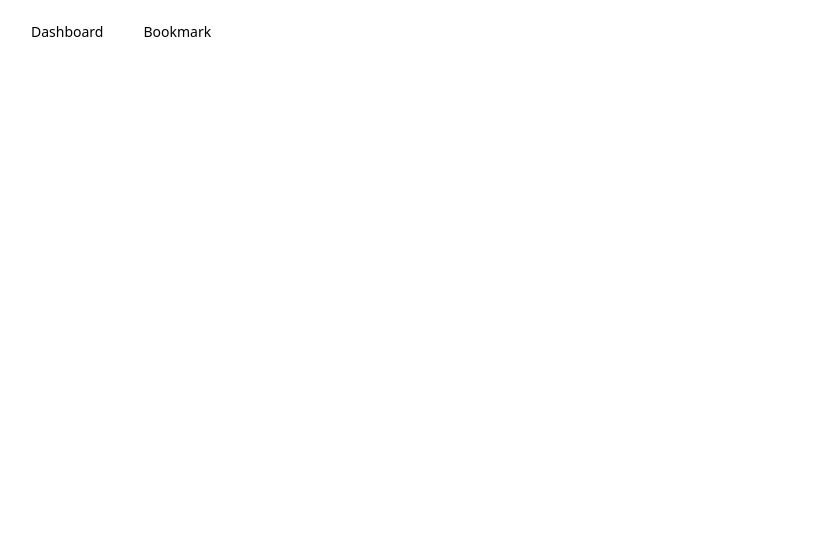
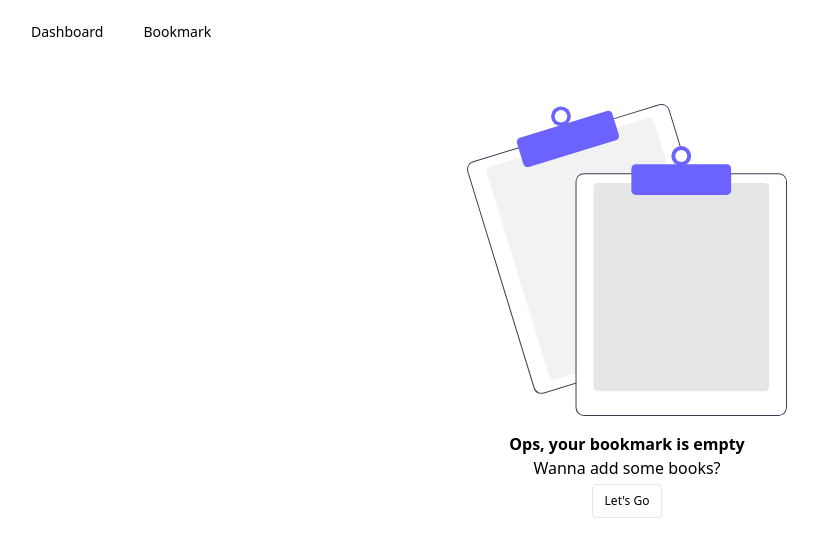
Before and after one commit to dyvapandhu/react-deall-test, a React (Create React App) app: page /bookmark in a window 1280 px wide. Shown: the top 556 px of the page, without its empty margins (13-831 px from the left). Built offline with nearby package versions, Linux system fonts and the light colour scheme.

Commit message:
[ADD] Illustration on bookmark page

```diff
--- a/src/components/ModalDetail.js
+++ b/src/components/ModalDetail.js
@@ -14,11 +14,17 @@ export default function ModalDetail(props) {
       favoritesContextObj.addFavorite(props.book);
     }
   }
+
   function closeModal() {
     props.closeModal();
   }
+
   function getDuration(audioLength) {
     return Math.floor(audioLength / 60);
+  }
+
+  function generateFavClass() {
+    return isItemFavorite ? "bg-red-500 text-white" : "text-black bg-white";
   }
 
   return (
@@ -80,6 +86,21 @@ export default function ModalDetail(props) {
                         src={props.book.cover_url}
                         alt=""
                       />
+                      {isItemFavorite ? (
+                        <svg
+                          aria-hidden="true"
+                          className="absolute w-8 h-8 mr-2 text-yellow-500"
+                          fill="currentColor"
+                          viewBox="0 0 20 20"
+                          xmlns="http://www.w3.org/2000/svg"
+                        >
+                          <path
+                            fillRule="evenodd"
+                            d="M11.049 2.927c.3-.921 1.603-.921 1.902 0l1.519 4.674a1 1 0 00.95.69h4.915c.969 0 1.371 1.24.588 1.81l-3.976 2.888a1 1 0 00-.363 1.118l1.518 4.674c.3.922-.755 1.688-1.538 1.118l-3.976-2.888a1 1 0 00-1.176 0l-3.976 2.888c-.783.57-1.838-.197-1.538-1.118l1.518-4.674a1 1 0 00-.363-1.118l-3.976-2.888c-.784-.57-.38-1.81.588-1.81h4.914a1 1 0 00.951-.69l1.519-4.674z"
+                            clipRule="evenodd"
+                          ></path>
+                        </svg>
+                      ) : null}
                     </div>
                     <div className="flex flex-col">
                       <p className="font-bold text-base">
@@ -112,10 +133,27 @@ export default function ModalDetail(props) {
                     </div>
                     <button
                       type="button"
-                      className="py-2 px-3 text-xs font-medium border hover:text-white border rounded hover:bg-gray-900 focus:ring-1 focus:outline-none focus:ring-gray-300"
+                      className={`${generateFavClass()} text-xs px-5 py-2 inline-flex justify-center items-center border hover:text-white border rounded hover:bg-gray-900 focus:ring-1 focus:outline-none focus:ring-gray-300`}
                       onClick={handleSwitchFavorite}
                     >
-                      {isItemFavorite ? "Remove to Fav" : "Add to Fav"}
+                      {!isItemFavorite ? (
+                        <svg
+                          aria-hidden="true"
+                          className="w-5 h-3 mr-2 text-yellow-500"
+                          fill="currentColor"
+                          viewBox="0 0 20 20"
+                          xmlns="http://www.w3.org/2000/svg"
+                        >
+                          <path
+                            fillRule="evenodd"
+                            d="M11.049 2.927c.3-.921 1.603-.921 1.902 0l1.519 4.674a1 1 0 00.95.69h4.915c.969 0 1.371 1.24.588 1.81l-3.976 2.888a1 1 0 00-.363 1.118l1.518 4.674c.3.922-.755 1.688-1.538 1.118l-3.976-2.888a1 1 0 00-1.176 0l-3.976 2.888c-.783.57-1.838-.197-1.538-1.118l1.518-4.674a1 1 0 00-.363-1.118l-3.976-2.888c-.784-.57-.38-1.81.588-1.81h4.914a1 1 0 00.951-.69l1.519-4.674z"
+                            clipRule="evenodd"
+                          ></path>
+                        </svg>
+                      ) : null}
+                      <span>
+                        {isItemFavorite ? "Remove to Fav" : "Add to Fav"}
+                      </span>
                     </button>
                   </div>
                 </Dialog.Panel>
--- a/src/pages/Bookmark.js
+++ b/src/pages/Bookmark.js
@@ -2,12 +2,15 @@ import { useContext, useState } from "react";
 import FavoritesContext from "../store/favorites-context";
 import ModalDetail from "../components/ModalDetail";
 import BookList from "../components/book/BookList";
+import illustration from "../assets/svg/no_data.svg";
+import { useNavigate } from "react-router-dom";
 
 function BookmarkPage() {
+  const navigate = useNavigate();
   const [isModalOpen, setIsModalOpen] = useState(false);
   const [selectedBook, setSelectedBook] = useState(null);
-  const favoritesContextObj = useContext(FavoritesContext)
-  const favorites = favoritesContextObj.favorites
+  const favoritesContextObj = useContext(FavoritesContext);
+  const favorites = favoritesContextObj.favorites;
 
   function showBookDetail(book) {
     setSelectedBook(book);
@@ -20,6 +23,28 @@ function BookmarkPage() {
 
   return (
     <div className="container mx-auto">
+      {favorites.length <= 0 ? (
+        <div className="mt-10">
+          <img
+            className="mx-auto max-w-xs h-auto rounded-lg"
+            src={illustration}
+            alt=""
+          />
+          <p className="mt-4 font-bold text-center">
+            Ops, your bookmark is empty
+          </p>
+          <p className="font-base text-center">Wanna add some books?</p>
+          <div className="text-center">
+            <button
+              type="button"
+              className="m-1 py-2 px-3 text-xs font-medium border hover:text-white border rounded hover:bg-gray-900 focus:ring-1 focus:outline-none focus:ring-gray-300"
+              onClick={() => navigate("/")}
+            >
+              Let's Go
+            </button>
+          </div>
+        </div>
+      ) : (
         <div className="mt-3 grid grid-cols-2 gap-6 xs:grid-cols-2 md:grid-cols-4 lg:grid-cols-6 xl:grid-cols-6">
           <BookList
             books={favorites}
@@ -27,6 +52,7 @@ function BookmarkPage() {
             showBookDetail={showBookDetail}
           />
         </div>
+      )}
       {selectedBook ? (
         <ModalDetail
           isModalOpen={isModalOpen}
```
Also changed, not shown: src/assets/svg/no_data.svg (added). Lines whose indentation alone changed are shown as unchanged.
